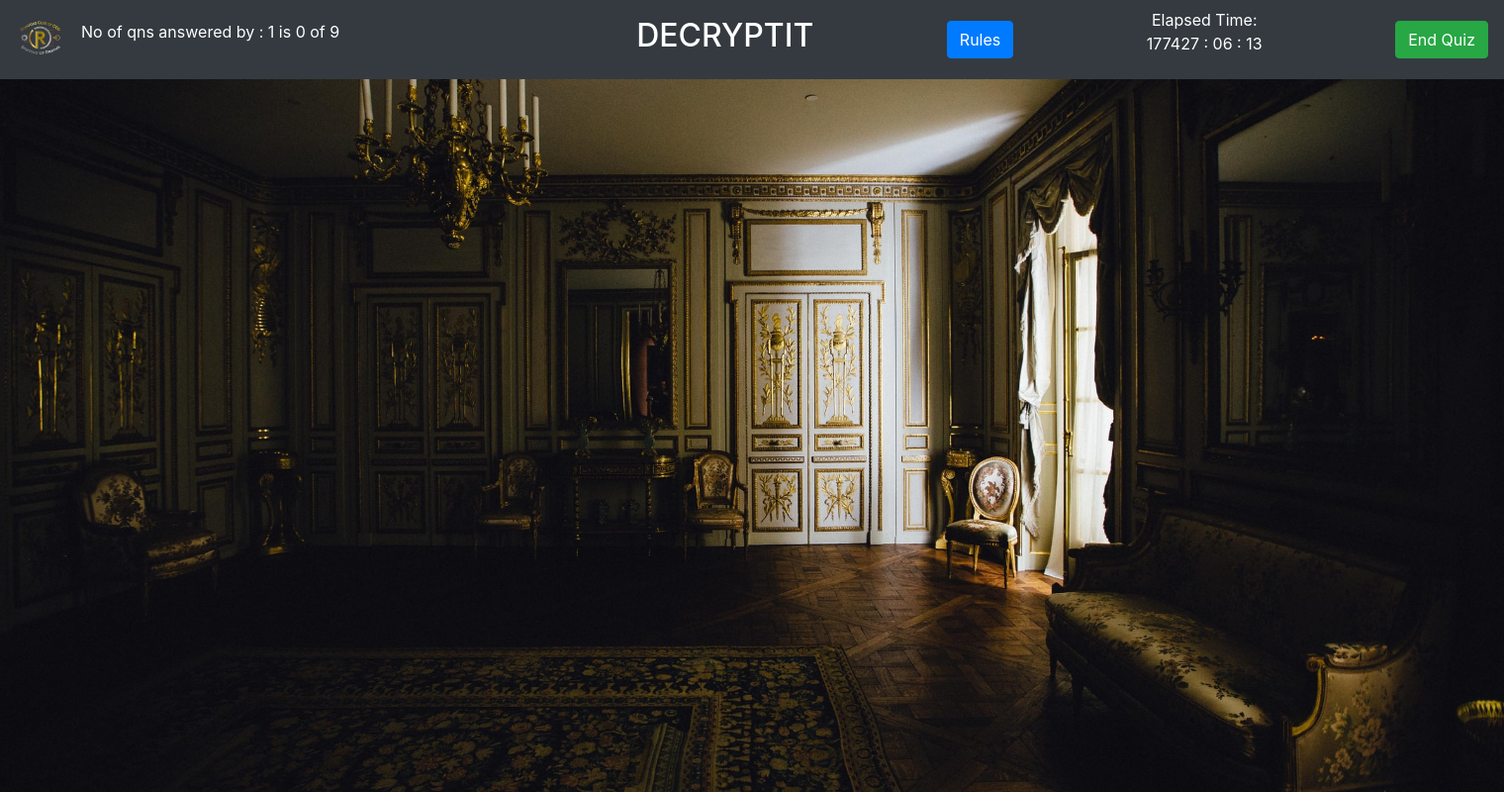
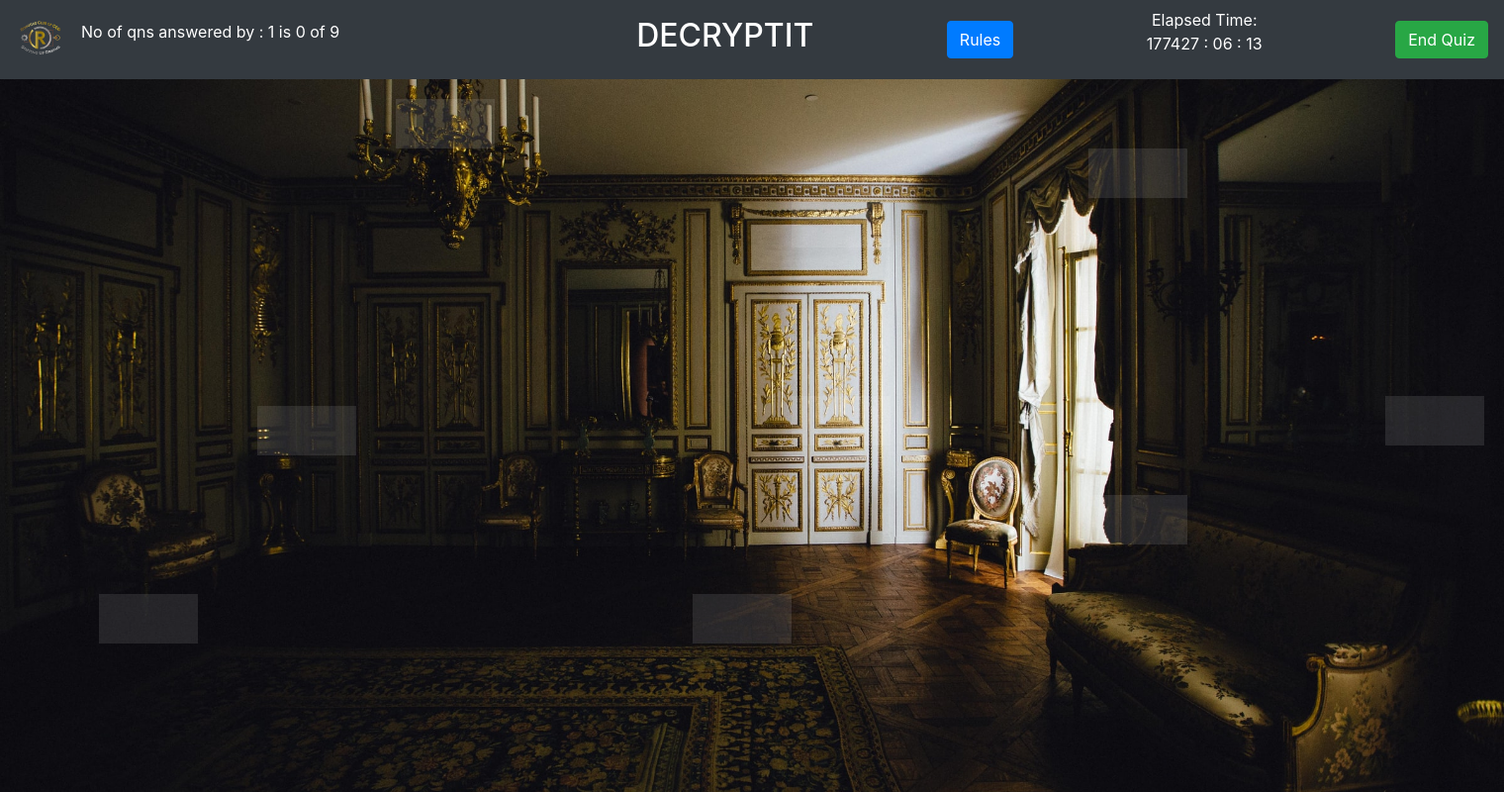
Before and after one commit to bmspr1502/decrypt, a PHP site: page /round1.php in a window 1520 px wide. Shown: the whole page at 99% size. Run offline with PHP 8.4, Linux system fonts and the light colour scheme; the visitor is signed in with stand-in values (Sample User, id 1); data comes from the database, SQL or seed files in the repository; data that the repository does not hold is empty.

Commit message:
Update styleclue.css

```diff
--- a/styleclue.css
+++ b/styleclue.css
@@ -64,7 +64,7 @@
     left: 1100px;
 }
 .butt{
-    background-color: transparent;
+    background-color: white;
     opacity:0.1;
     border:transparent;
     height:50px;
```
